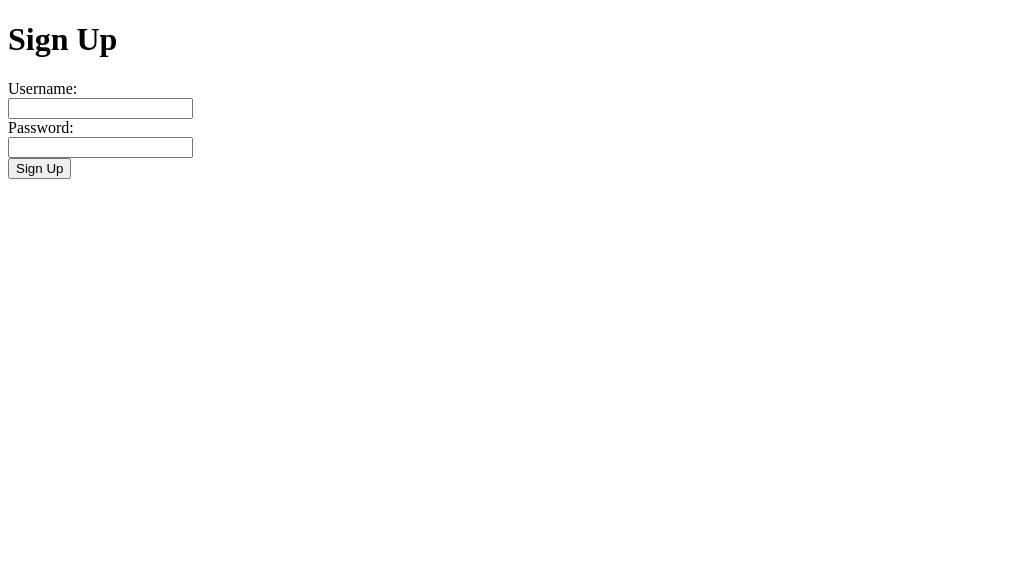
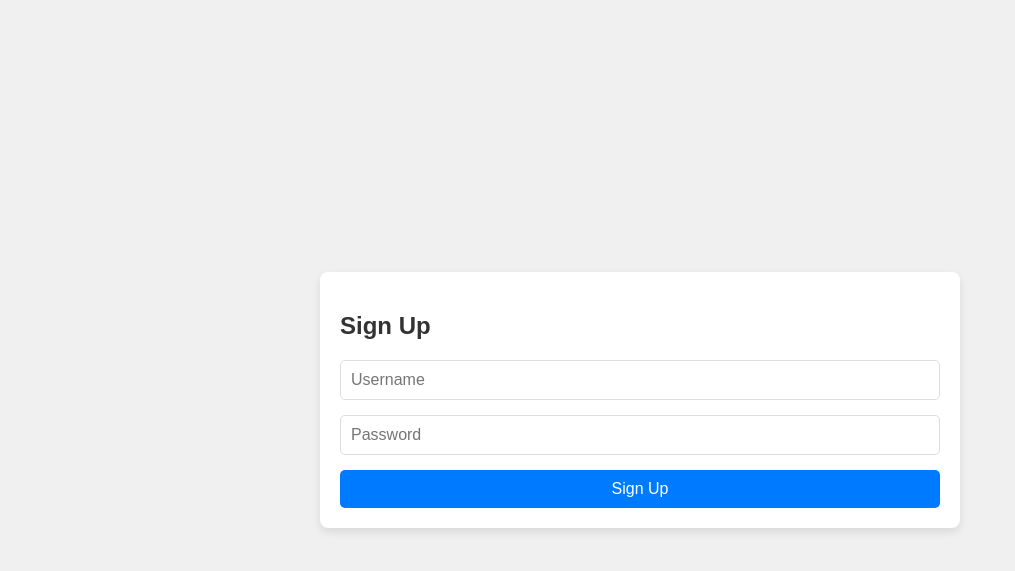
Before and after one commit to Nhlobo/Calendar-app, a Flask app: page /signup in a window 1280 px wide. Shown: the top 571 px of the page, without its empty margins (0-1015 px from the left). Run offline with Flask 3, Linux system fonts and the light colour scheme.

Commit message:
Update signup.html

```diff
--- a/templates/signup.html
+++ b/templates/signup.html
@@ -4,15 +4,16 @@
     <meta charset="UTF-8">
     <meta name="viewport" content="width=device-width, initial-scale=1.0">
     <title>Sign Up</title>
+    <link rel="stylesheet" href="/static/css/styles.css">
 </head>
 <body>
-    <h1>Sign Up</h1>
-    <form method="POST">
-        <label>Username:</label><br>
-        <input type="text" name="username"><br>
-        <label>Password:</label><br>
-        <input type="password" name="password"><br>
-        <button type="submit">Sign Up</button>
-    </form>
+    <div class="container signup-container">
+        <h2>Sign Up</h2>
+        <form action="/signup" method="POST">
+            <input type="text" name="username" placeholder="Username" required>
+            <input type="password" name="password" placeholder="Password" required>
+            <button type="submit">Sign Up</button>
+        </form>
+    </div>
 </body>
 </html>
```
